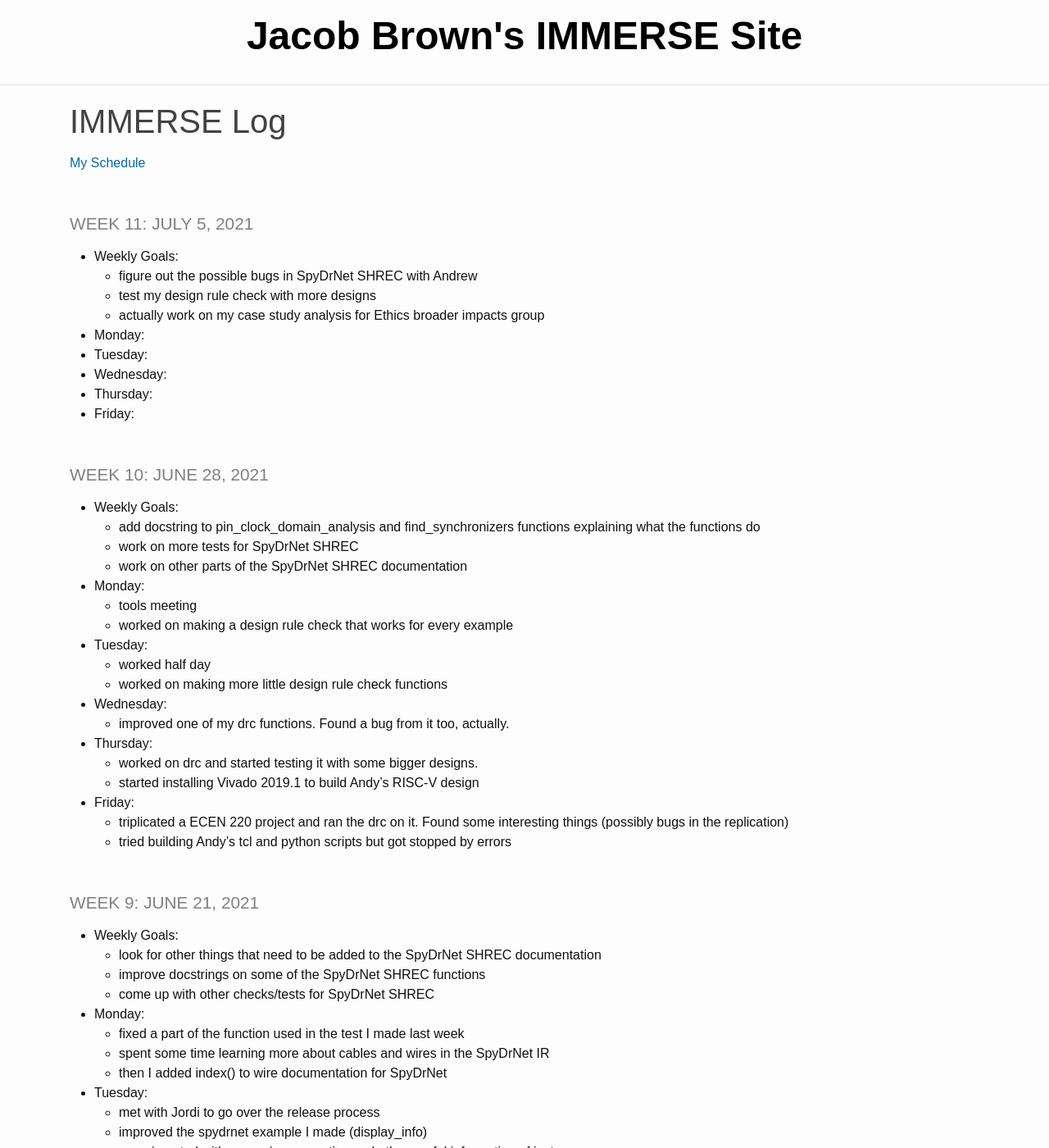
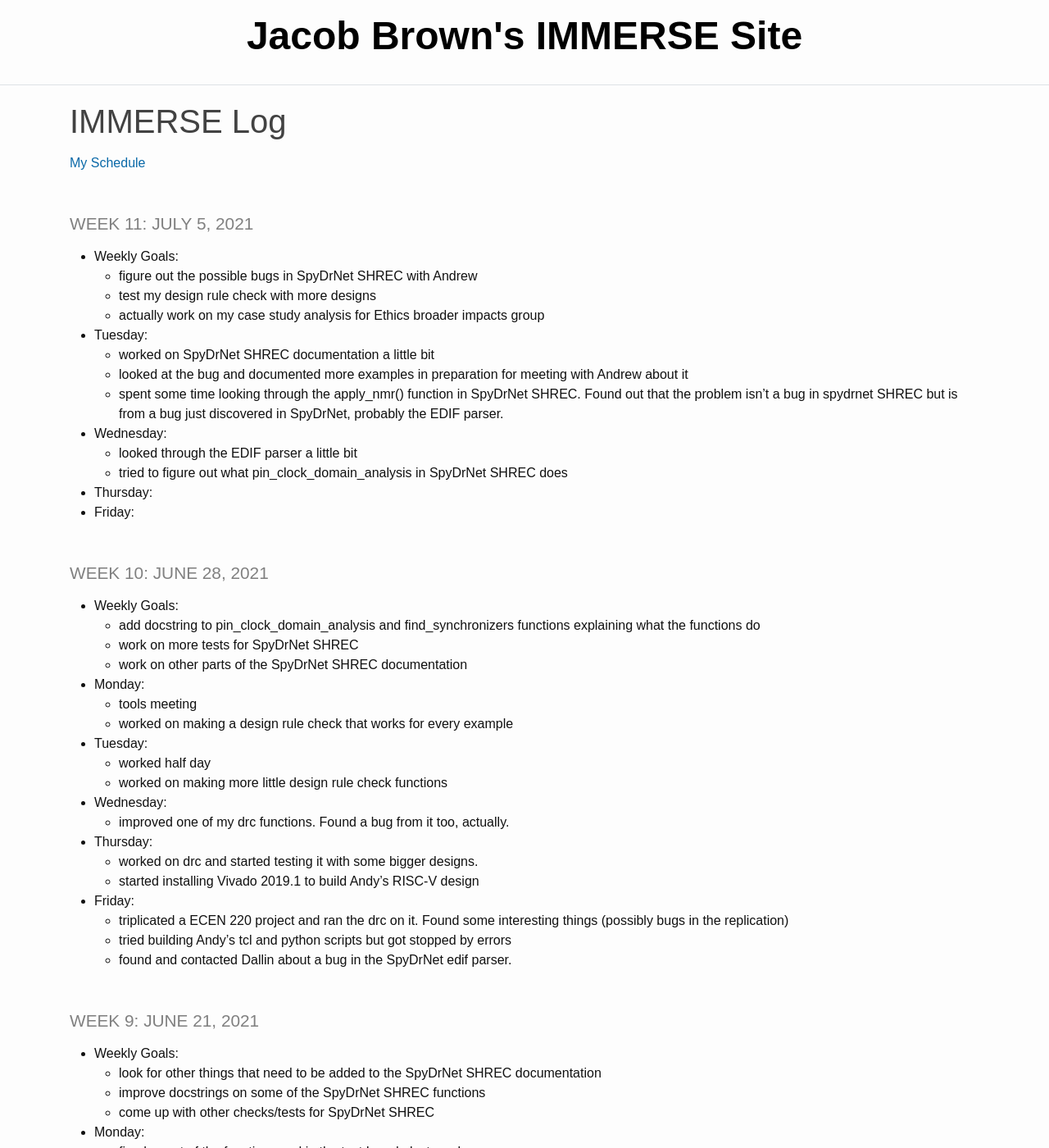
Before and after one commit to jacobdbrown4/jacob_brown, a Jekyll site: the page built from _pages/log.md, in a window 1280 px wide and 1400 px high. Shown: the whole window at 82% size. Built offline with Jekyll 4.4.1, drawn with Linux system fonts in a browser that asks for light colours.

Commit message:
updated log

```diff
--- a/_pages/log.md
+++ b/_pages/log.md
@@ -10,9 +10,13 @@ title: IMMERSE Log
   * figure out the possible bugs in SpyDrNet SHREC with Andrew
   * test my design rule check with more designs
   * actually work on my case study analysis for Ethics broader impacts group
-* **Monday**:
 * **Tuesday**:
+  * worked on SpyDrNet SHREC documentation a little bit
+  * looked at the bug and documented more examples in preparation for meeting with Andrew about it
+  * spent some time looking through the apply_nmr() function in SpyDrNet SHREC. Found out that the problem isn't a bug in spydrnet SHREC but is from a bug just discovered in SpyDrNet, probably the EDIF parser.
 * **Wednesday**:
+  * looked through the EDIF parser a little bit
+  * tried to figure out what pin_clock_domain_analysis in SpyDrNet SHREC does
 * **Thursday**:
 * **Friday**:
 
@@ -35,6 +39,7 @@ title: IMMERSE Log
 * **Friday**:
   * triplicated a ECEN 220 project and ran the drc on it. Found some interesting things (possibly bugs in the replication)
   * tried building Andy's tcl and python scripts but got stopped by errors
+  * found and contacted Dallin about a bug in the SpyDrNet edif parser.
 
 ### Week 9: June 21, 2021
 * **Weekly Goals**:
```
